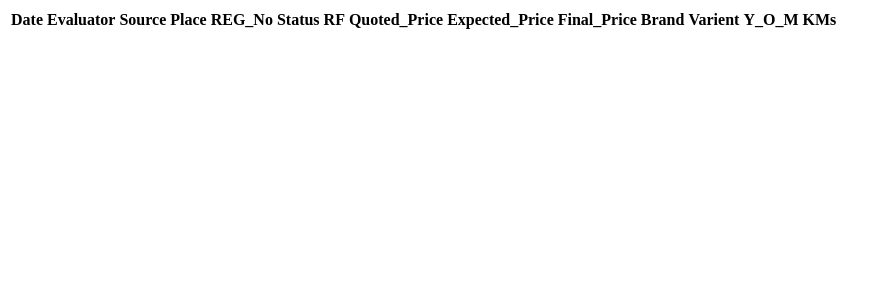
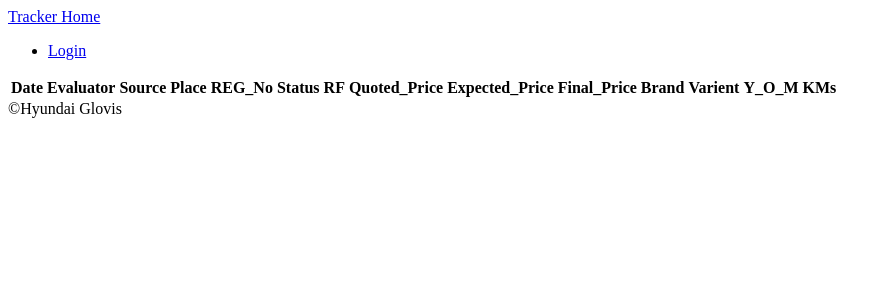
Before and after one commit to zzamy/evaluator_tracker, a Django app: page / in a window 1280 px wide. Shown: the top 300 px of the page, without its empty margins (0-891 px from the left). Run offline with Django 4.2, Linux system fonts and the light colour scheme; data that the repository does not hold is empty.

Commit message:
login, header, footer add

```diff
--- a/evaluations/views.py
+++ b/evaluations/views.py
@@ -8,7 +8,7 @@ def all_evaluations(request):
     all_evaluations = models.Evaluations.objects.all()
     return render(
         request,
-        "all_evaluations.html",
+        "evaluations/home.html",
         context={
             "evaluations": all_evaluations,
         },
--- /dev/null
+++ b/template/base.html
@@ -0,0 +1,14 @@
+<!DOCTYPE html>
+<html lang="en">
+  <head>
+    <meta charset="UTF-8" />
+    <meta http-equiv="X-UA-Compatible" content="IE=edge" />
+    <meta name="viewport" content="width=device-width, initial-scale=1.0" />
+    <title>{% block page_name %}{% endblock page_name %}| Glovis Tracker</title>
+  </head>
+  <body>
+    {% include 'partials/header.html' %}
+    {% block content %}{% endblock content%}
+    {% include 'partials/footer.html' %}
+  </body>
+</html>
--- a/template/all_evaluations.html
+++ b/template/evaluations/home.html
@@ -1,3 +1,5 @@
+{% extends 'base.html' %} {% block page_name %} HOME {% endblock page_name %}
+{%block content %}
 <table>
   <tr>
     <th>Date</th>
@@ -35,3 +37,4 @@
   </tr>
   {% endfor %}
 </table>
+{% endblock content %}
--- /dev/null
+++ b/template/partials/footer.html
@@ -0,0 +1,3 @@
+<footer>
+    &copy;Hyundai Glovis
+</footer>
--- /dev/null
+++ b/template/partials/header.html
@@ -0,0 +1,6 @@
+<header>
+    <a href="/">Tracker Home</a>
+    <ul>
+        <li><a href="#">Login</a></li>
+    </ul>
+</header>
```
